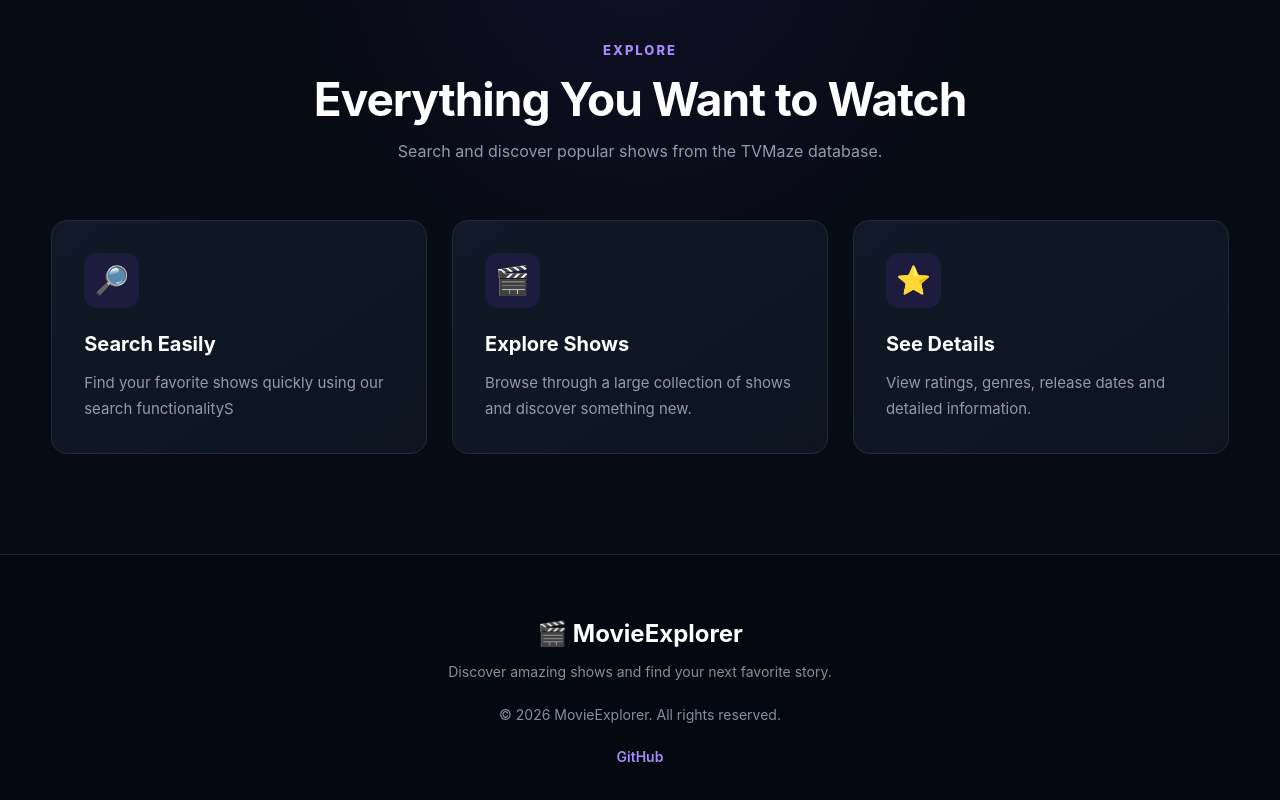
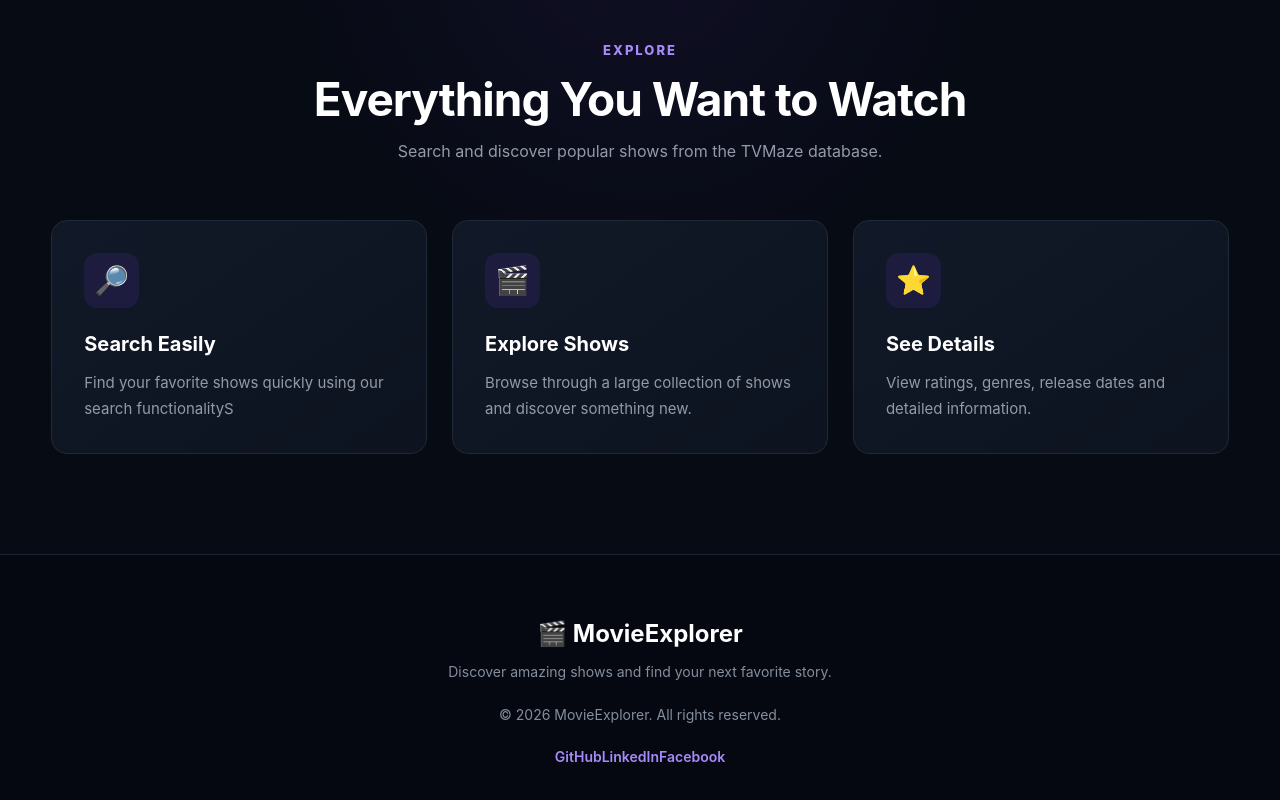
Before and after one commit to nayeem2k6/movie-explorer-website, a React (Vite) app: page / in a window 1280 px wide. Shown: the part 786-1586 px from the top of the page. Built offline with nearby package versions, Linux system fonts and the light colour scheme.

Commit message:
Footer-set

```diff
--- a/src/components/Footer.jsx
+++ b/src/components/Footer.jsx
@@ -1,3 +1,4 @@
+
 const Footer = () => {
   return (
     <footer className="footer">
@@ -13,12 +14,31 @@
         </p>
 
         <div className="footer-links">
+          {/* GitHub */}
           <a
-            href="https://github.com/"
+            href="https://github.com/nayeem2k6"
             target="_blank"
             rel="noreferrer"
           >
             GitHub
+          </a>
+
+          {/* LinkedIn */}
+          <a
+            href="https://www.linkedin.com/in/nayeem2k6/"
+            target="_blank"
+            rel="noreferrer"
+          >
+            LinkedIn
+          </a>
+
+          {/* Facebook */}
+          <a
+            href="https://www.facebook.com/share/19HXSZQav5/"
+            target="_blank"
+            rel="noreferrer"
+          >
+            Facebook
           </a>
         </div>
       </div>
```
